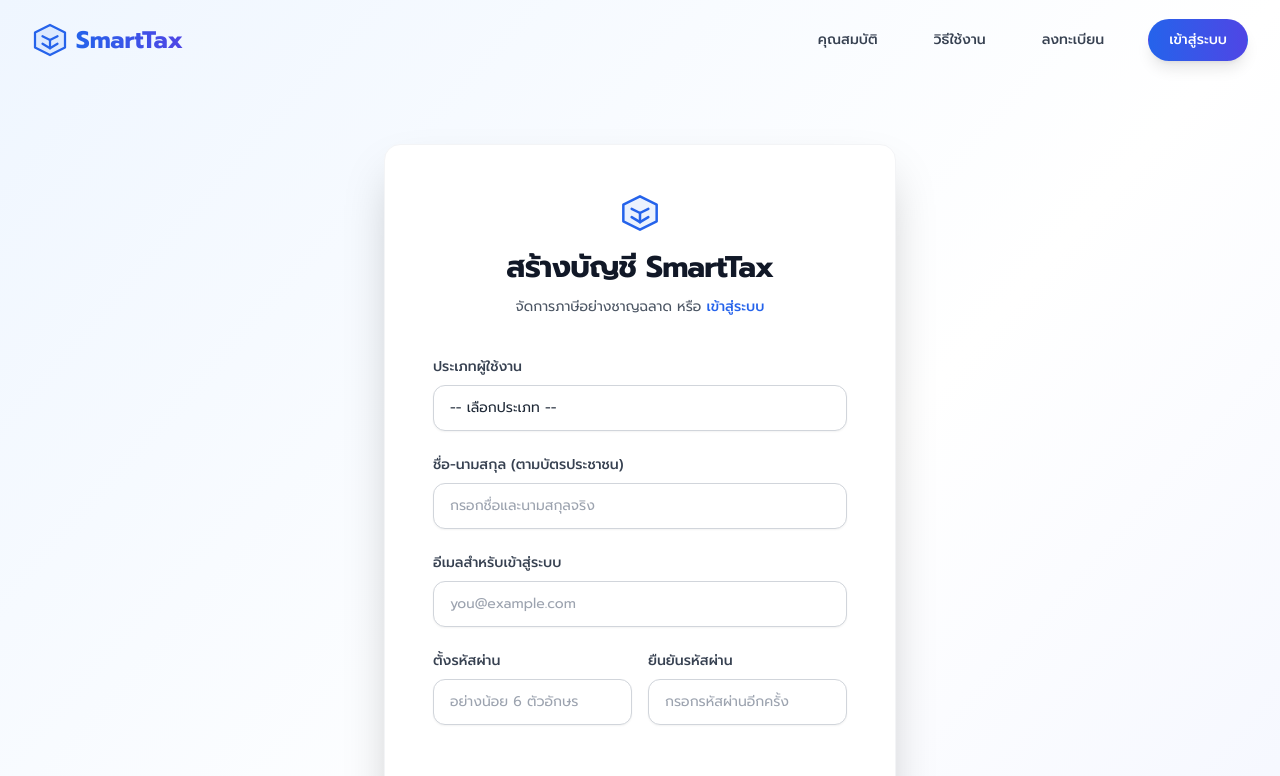
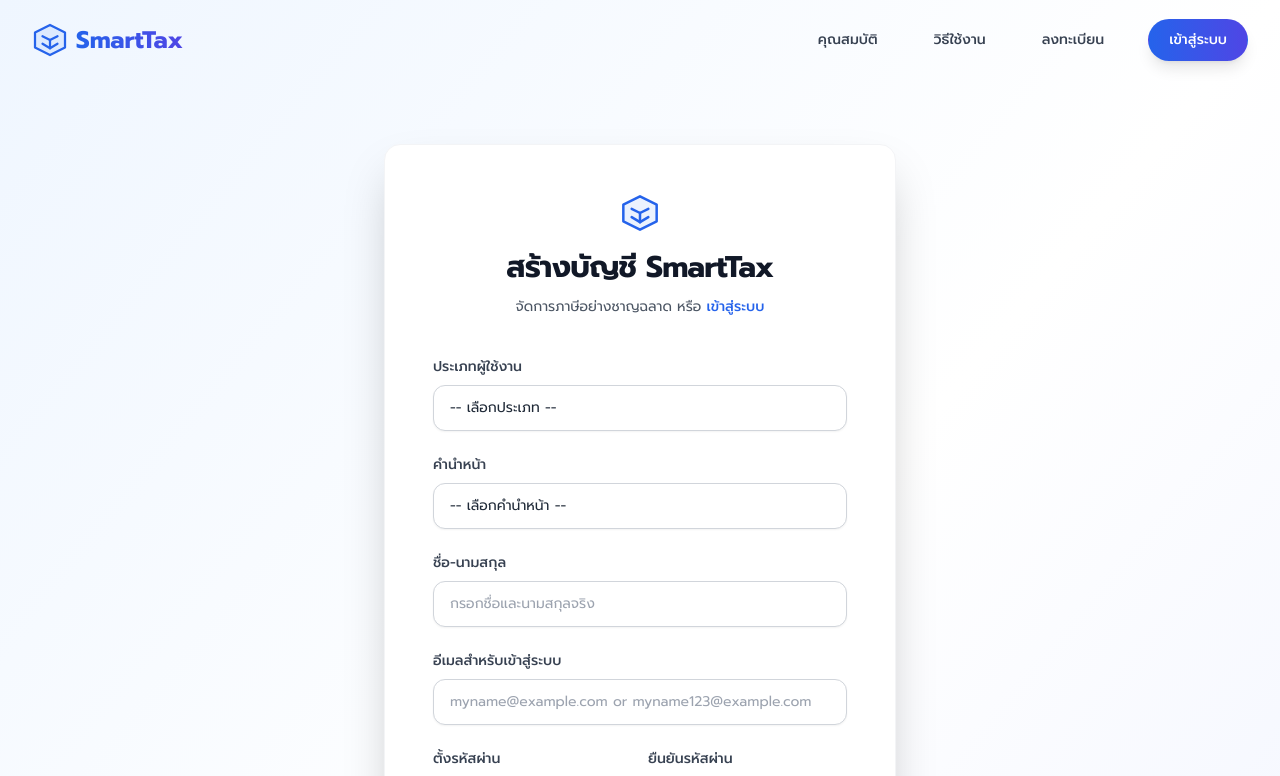
Before and after one commit to iminminnfw/smart-tax-assistant, a Next.js app in the folder smart_tax_assistant/: page /register in a window 1280 px wide. Shown: the top 776 px of the page. Built offline with nearby package versions, Linux system fonts and the light colour scheme.

Commit message:
เพิ่มคำนำหน้าตรง Register

```diff
--- a/smart_tax_assistant/src/app/page.tsx
+++ b/smart_tax_assistant/src/app/page.tsx
@@ -130,13 +130,12 @@
               <div className="flex-1 flex flex-col items-center text-center p-8 relative mb-10 lg:mb-0">
                 <div className="relative z-10 flex items-center justify-center h-16 w-16 rounded-full bg-gradient-to-br from-blue-500 to-indigo-600 text-white font-bold text-2xl shadow-lg mb-6 ring-4 ring-white">2</div>
                 <h3 className="text-xl font-semibold text-gray-900 mb-3">เชื่อมต่อ/อัปโหลดข้อมูล</h3>
-                <p className="text-base text-gray-600">เชื่อมต่อกับบัญชีธนาคาร หรืออัปโหลดเอกสารรายได้และค่าใช้จ่าย</p>
+                <p className="text-base text-gray-600">เชื่อมต่อกับบัญชีธนาคาร หรืออัปโหลดเอกสารรายได้และค่าใช้จ่าย(พิมพ์เอาเท่คิดว่าไม่น่าจะเอา)</p>
                 <div className="mt-6 p-4 bg-white rounded-xl shadow-md border border-gray-100">
                   <svg className="h-10 w-10 text-blue-500" fill="none" viewBox="0 0 24 24" stroke="currentColor">
                     <path strokeLinecap="round" strokeLinejoin="round" strokeWidth={1.5} d="M7 16a4 4 0 01-.88-7.903A5 5 0 1115.9 6L16 6a5 5 0 011 9.9M15 13l-3-3m0 0l-3 3m3-3v12" />
                   </svg>
                 </div>
-                {/* Connection Line (Mobile) */}
                 <div className="lg:hidden absolute bottom-0 left-1/2 w-1 h-10 border-l-2 border-dashed border-blue-300 transform -translate-x-1/2 translate-y-full"></div>
               </div>
               {/* Step 3 */}
--- a/smart_tax_assistant/src/app/register/page.tsx
+++ b/smart_tax_assistant/src/app/register/page.tsx
@@ -5,6 +5,7 @@
 import Link from 'next/link';
 
 export default function RegisterPage() {
+  const [selectedGender, setSelectedGender] = useState('');
   const [name, setName] = useState('');
   const [email, setEmail] = useState('');
   const [password, setPassword] = useState('');
@@ -14,15 +15,26 @@
   const [error, setError] = useState<string | null>(null);
   const [isLoading, setIsLoading] = useState(false);
 
+  const handleGenderChange = (event: React.ChangeEvent<HTMLSelectElement>) => {
+    setSelectedGender(event.target.value);
+    console.log("Selected Gender:", event.target.value);
+  };
+
   const handleSubmit = async (event: React.FormEvent<HTMLFormElement>) => {
     event.preventDefault();
     setIsLoading(true);
     setError(null);
 
-    if (!name.trim() || !email.trim() || !password || !confirmPassword || !userType) {
-      setError('กรุณากรอกข้อมูลให้ครบทุกช่อง');
+    // เพิ่มการตรวจสอบ selectedGender ใน Validation
+    if (!name.trim() || !email.trim() || !password || !confirmPassword || !userType || !selectedGender) {
+      setError('กรุณากรอกข้อมูลให้ครบทุกช่อง รวมถึงการเลือกเพศ');
       setIsLoading(false);
       return;
+    }
+    if (userType === 'other' && !otherUserType.trim()) { // เพิ่มการตรวจสอบ otherUserType ถ้าจำเป็น
+        setError('กรุณาระบุประเภทผู้ใช้งานอื่นๆ');
+        setIsLoading(false);
+        return;
     }
     if (password !== confirmPassword) {
       setError('รหัสผ่านและการยืนยันรหัสผ่านไม่ตรงกัน');
@@ -35,7 +47,14 @@
        return;
     }
 
-    console.log('Registering user:', { name, email, userType });
+    // รวม selectedGender ในข้อมูลที่จะส่ง (ถ้ามี)
+    const registrationData = {
+        name,
+        email,
+        userType: userType === 'other' ? otherUserType : userType,
+        gender: selectedGender,
+    };
+    console.log('Registering user:', registrationData);
     await new Promise(resolve => setTimeout(resolve, 1500));
     console.log('Simulated registration complete');
     setError('ฟังก์ชันลงทะเบียนยังไม่ได้ Implement');
@@ -68,6 +87,7 @@
           )}
 
           <div className="space-y-6">
+            {/* User Type Field */}
             <div>
               <label htmlFor="user-type" className="block text-sm font-medium text-gray-700 mb-2">
                 ประเภทผู้ใช้งาน
@@ -77,7 +97,12 @@
                 name="user-type"
                 required
                 value={userType}
-                onChange={(e) => setUserType(e.target.value)}
+                onChange={(e) => {
+                    setUserType(e.target.value);
+                    if (e.target.value !== 'other') {
+                      setOtherUserType('');
+                    }
+                }}
                 className="appearance-none block w-full px-4 py-3 border border-gray-300 rounded-xl shadow-sm placeholder-gray-400 focus:outline-none focus:ring-2 focus:ring-offset-1 focus:ring-blue-500 focus:border-blue-500 sm:text-sm transition duration-150 ease-in-out bg-white"
               >
                 <option value="" disabled>-- เลือกประเภท --</option>
@@ -87,7 +112,7 @@
                 <option value="other">อื่นๆ</option>
               </select>
             </div>
-                   {/* เลือกอาชีพอื่น */}
+            {/* Other User Type Field (Conditional) */}
             {userType === 'other' && (
               <div className="transition-all duration-300 ease-in-out">
                 <label htmlFor="other-user-type" className="block text-sm font-medium text-gray-700 mb-2">
@@ -106,9 +131,32 @@
               </div>
             )}
 
+             {/* Gender Select Field - ย้ายมาตรงนี้ และใช้ Class ที่สอดคล้องกัน */}
+            <div>
+              <label htmlFor="gender_select" className="block text-sm font-medium text-gray-700 mb-2">
+                คำนำหน้า
+              </label>
+              <select
+                id="gender_select"
+                name="gender"
+                required // เพิ่ม required ถ้าต้องการให้บังคับเลือก
+                value={selectedGender}
+                onChange={handleGenderChange}
+                // ใช้ className เดียวกับ user-type select
+                className="appearance-none block w-full px-4 py-3 border border-gray-300 rounded-xl shadow-sm placeholder-gray-400 focus:outline-none focus:ring-2 focus:ring-offset-1 focus:ring-blue-500 focus:border-blue-500 sm:text-sm transition duration-150 ease-in-out bg-white"
+              >
+                <option value="" disabled>-- เลือกคำนำหน้า --</option>
+                <option value="male">นาย</option>
+                <option value="female">นาง</option>
+                <option value="other_gender">นางสาว</option>
+
+              </select>
+            </div>
+
+            {/* Name Field */}
             <div>
               <label htmlFor="name" className="block text-sm font-medium text-gray-700 mb-2">
-                ชื่อ-นามสกุล (ตามบัตรประชาชน)
+                ชื่อ-นามสกุล
               </label>
               <input
                 id="name"
@@ -123,6 +171,9 @@
               />
             </div>
 
+
+
+
             <div>
               <label htmlFor="email-address" className="block text-sm font-medium text-gray-700 mb-2">
                 อีเมลสำหรับเข้าสู่ระบบ
@@ -136,10 +187,11 @@
                 value={email}
                 onChange={(e) => setEmail(e.target.value)}
                 className="appearance-none block w-full px-4 py-3 border border-gray-300 rounded-xl shadow-sm placeholder-gray-400 focus:outline-none focus:ring-2 focus:ring-offset-1 focus:ring-blue-500 focus:border-blue-500 sm:text-sm transition duration-150 ease-in-out"
-                placeholder="you@example.com"
+                placeholder="myname@example.com or myname123@example.com"
               />
             </div>
 
+            {/* Password Fields Container */}
              <div className="grid grid-cols-1 gap-y-6 gap-x-4 sm:grid-cols-2">
                 <div>
                   <label htmlFor="password" className="block text-sm font-medium text-gray-700 mb-2">
@@ -176,6 +228,7 @@
             </div>
           </div>
 
+          {/* Terms Agreement */}
           <div className="flex items-start pt-4">
             <div className="flex-shrink-0">
               <input
@@ -193,6 +246,7 @@
             </div>
           </div>
 
+          {/* Submit Button */}
           <div className="pt-6">
             <button
               type="submit"
```
